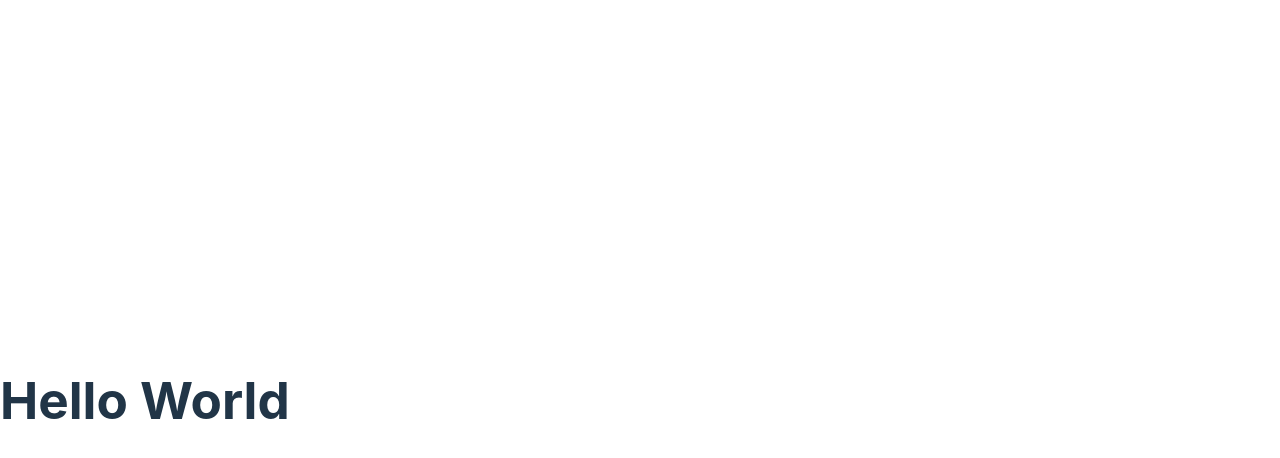
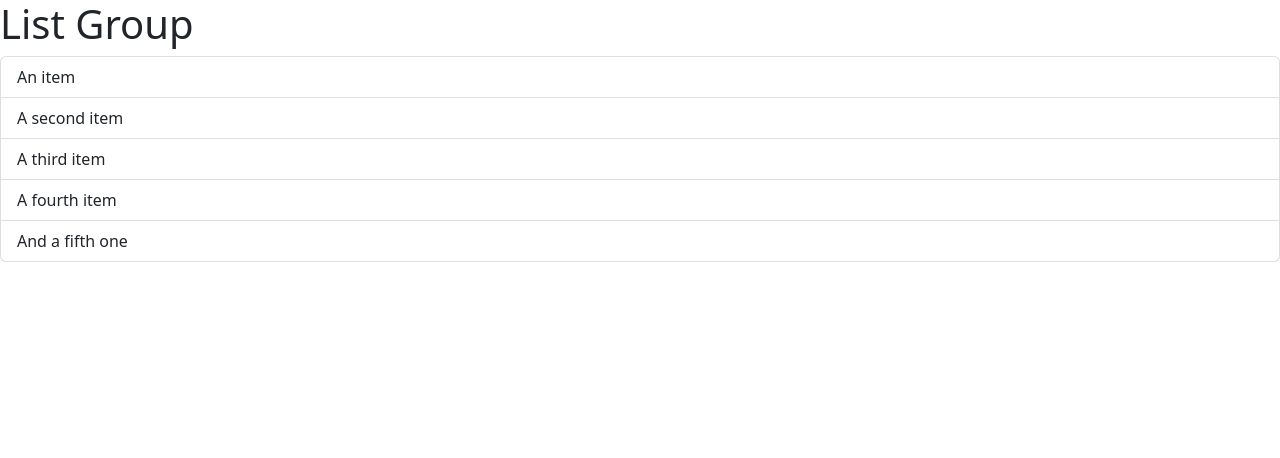
Before and after one commit to sophearyrin-dev/Yidio, a React (Vite) app in the folder yidioapp/: page / in a window 1280 px wide. Shown: the top 458 px of the page. Built offline with nearby package versions, Linux system fonts and the light colour scheme.

Commit message:
adding bootstrap with listgroup and fragment

```diff
--- /dev/null
+++ b/package.json
@@ -0,0 +1,5 @@
+{
+  "dependencies": {
+    "bootstrap": "^5.2.3"
+  }
+}
--- a/yidioapp/src/App.tsx
+++ b/yidioapp/src/App.tsx
@@ -1,7 +1,7 @@
-import Message from "./Message";
+import ListGroup from "./components/ListGroup";
 
 function App(){
-  return <div><Message /></div>
+  return <div><ListGroup /></div>
 }
 
 export default App;
--- /dev/null
+++ b/yidioapp/src/components/ListGroup.tsx
@@ -0,0 +1,15 @@
+function ListGroup() {
+  return (
+    <>
+      <h1>List Group</h1>
+      <ul className="list-group">
+        <li className="list-group-item">An item</li>
+        <li className="list-group-item">A second item</li>
+        <li className="list-group-item">A third item</li>
+        <li className="list-group-item">A fourth item</li>
+        <li className="list-group-item">And a fifth one</li>
+      </ul>
+    </>
+  );
+}
+export default ListGroup;
--- a/yidioapp/src/index.css
+++ /dev/null
@@ -1,69 +0,0 @@
-:root {
-  font-family: Inter, system-ui, Avenir, Helvetica, Arial, sans-serif;
-  line-height: 1.5;
-  font-weight: 400;
-
-  color-scheme: light dark;
-  color: rgba(255, 255, 255, 0.87);
-  background-color: #242424;
-
-  font-synthesis: none;
-  text-rendering: optimizeLegibility;
-  -webkit-font-smoothing: antialiased;
-  -moz-osx-font-smoothing: grayscale;
-  -webkit-text-size-adjust: 100%;
-}
-
-a {
-  font-weight: 500;
-  color: #646cff;
-  text-decoration: inherit;
-}
-a:hover {
-  color: #535bf2;
-}
-
-body {
-  margin: 0;
-  display: flex;
-  place-items: center;
-  min-width: 320px;
-  min-height: 100vh;
-}
-
-h1 {
-  font-size: 3.2em;
-  line-height: 1.1;
-}
-
-button {
-  border-radius: 8px;
-  border: 1px solid transparent;
-  padding: 0.6em 1.2em;
-  font-size: 1em;
-  font-weight: 500;
-  font-family: inherit;
-  background-color: #1a1a1a;
-  cursor: pointer;
-  transition: border-color 0.25s;
-}
-button:hover {
-  border-color: #646cff;
-}
-button:focus,
-button:focus-visible {
-  outline: 4px auto -webkit-focus-ring-color;
-}
-
-@media (prefers-color-scheme: light) {
-  :root {
-    color: #213547;
-    background-color: #ffffff;
-  }
-  a:hover {
-    color: #747bff;
-  }
-  button {
-    background-color: #f9f9f9;
-  }
-}
--- a/yidioapp/src/main.tsx
+++ b/yidioapp/src/main.tsx
@@ -1,7 +1,7 @@
 import React from 'react'
 import ReactDOM from 'react-dom/client'
 import App from './App'
-import './index.css'
+import 'bootstrap/dist/css/bootstrap.css'
 
 ReactDOM.createRoot(document.getElementById('root') as HTMLElement).render(
   <React.StrictMode>
```
Also changed, not shown: 1 other file (tests, documents, lock files or other folders).
